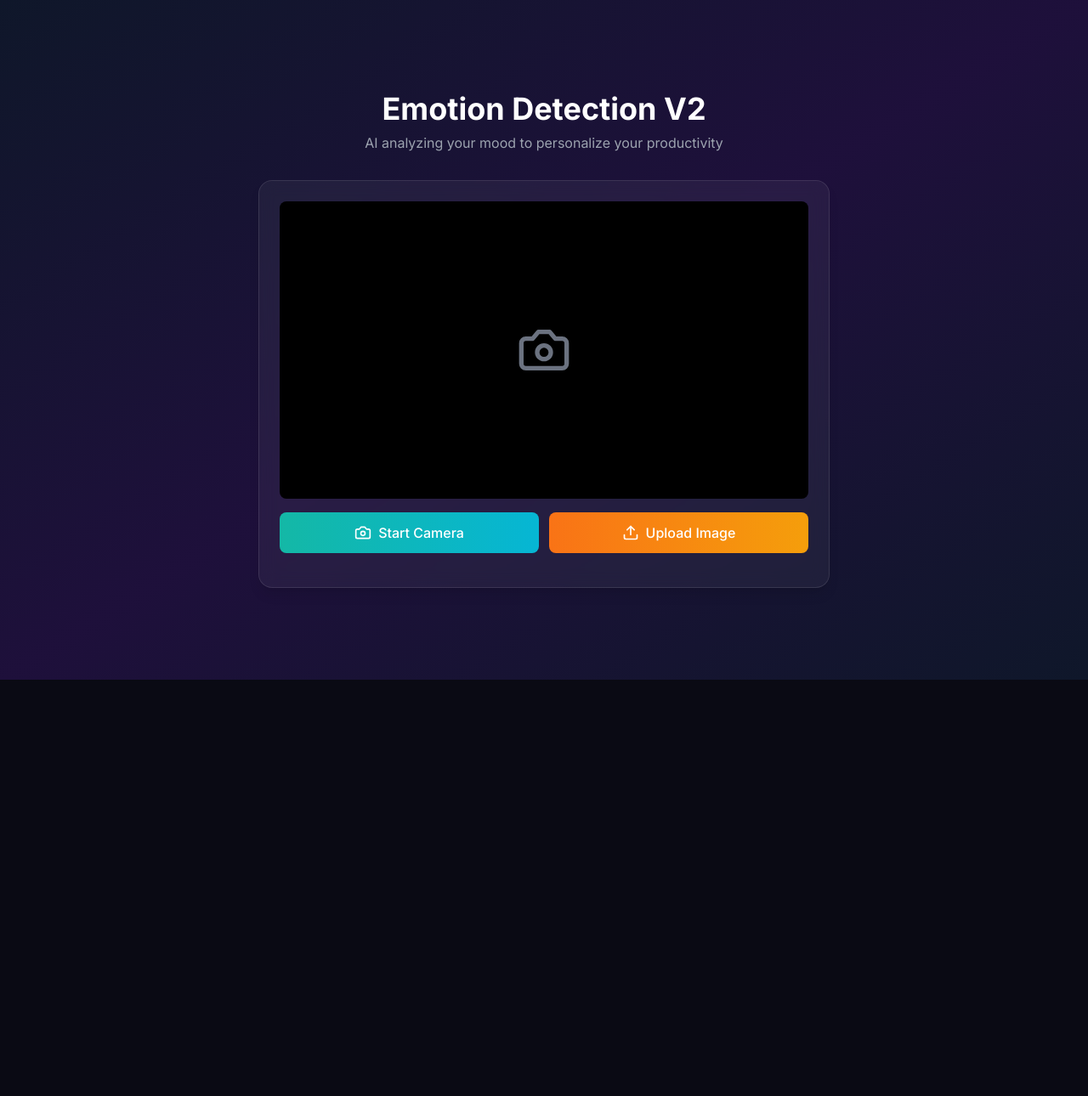
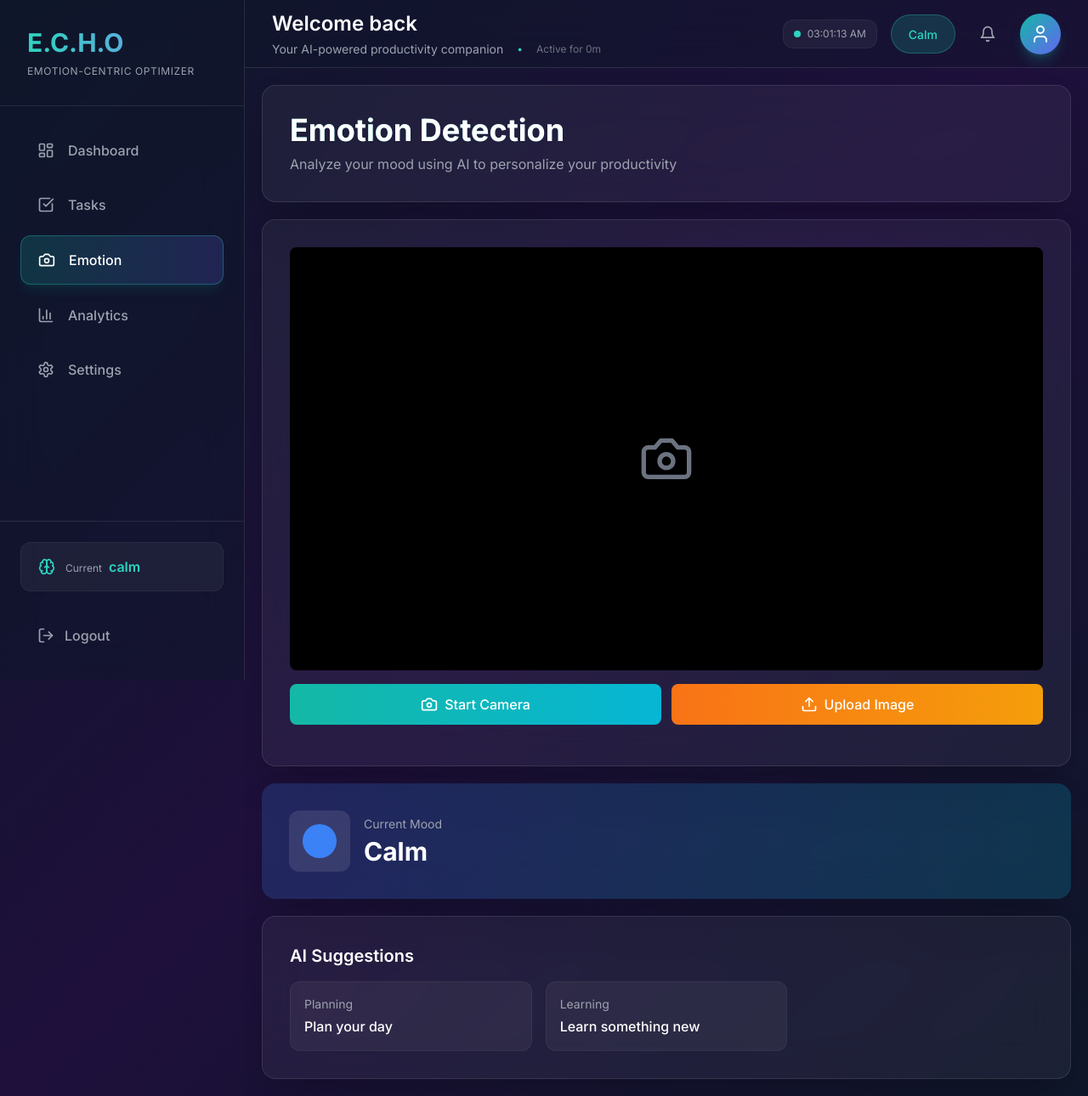
Before and after one commit to beingcrazyasalways/echo-saas, a Next.js app: page /emotion-v2 in a window 1280 px wide. Shown: the whole page at 85% size. Before the commit the page ends 800 px from the top, so only its background shows below. Built offline with nearby package versions, Linux system fonts and the light colour scheme; no server answers.

Commit message:
refactor: match emotion-v2 page to dashboard design system with Sidebar, Header, glassmorphism

```diff
--- a/app/emotion-v2/page.jsx
+++ b/app/emotion-v2/page.jsx
@@ -1,40 +1,132 @@
 'use client';
 
-import { useState } from 'react';
+import { useState, useEffect } from 'react';
+import { getCurrentUser } from '@/lib/supabaseClient';
 import EmotionCamera from '@/components/EmotionCamera';
+import Sidebar from '@/components/Sidebar';
+import Header from '@/components/Header';
 
 export default function EmotionV2Page() {
   const [mood, setMood] = useState('calm');
+  const [user, setUser] = useState(null);
+  const [sidebarOpen, setSidebarOpen] = useState(false);
+
+  useEffect(() => {
+    getCurrentUser().then(setUser);
+  }, []);
 
   const handleEmotionDetected = (mappedEmotion) => {
     setMood(mappedEmotion);
     localStorage.setItem('currentEmotion', mappedEmotion);
   };
 
-  const glow =
-    mood === 'stressed'
-      ? 'shadow-red-500/30'
-      : mood === 'calm'
-      ? 'shadow-blue-500/30'
-      : 'shadow-cyan-500/30';
+  const getEmotionGlow = () => {
+    switch (mood) {
+      case 'stressed': return 'shadow-red-500/30';
+      case 'calm': return 'shadow-blue-500/30';
+      case 'focused': return 'shadow-cyan-500/30';
+      default: return 'shadow-violet-500/30';
+    }
+  };
+
+  const getEmotionGradient = () => {
+    switch (mood) {
+      case 'stressed': return 'from-red-500/20 to-orange-500/20 border-red-400/30';
+      case 'calm': return 'from-blue-500/20 to-cyan-500/20 border-blue-400/30';
+      case 'focused': return 'from-cyan-500/20 to-indigo-500/20 border-cyan-400/30';
+      default: return 'from-violet-500/20 to-purple-500/20 border-violet-400/30';
+    }
+  };
 
   return (
-    <div className={`min-h-screen bg-gradient-to-br from-slate-900 via-violet-900/30 to-slate-900 flex items-center justify-center p-4 ${glow} transition-all duration-500`}>
-      <div className="w-full max-w-2xl">
-        <div className="text-center mb-6 sm:mb-8">
-          <h1 className="text-2xl sm:text-3xl lg:text-4xl font-bold text-white mb-2">Emotion Detection V2</h1>
-          <p className="text-sm sm:text-base text-gray-400">AI analyzing your mood to personalize your productivity</p>
+    <div className={`min-h-screen bg-gradient-to-br from-slate-900 via-violet-900/30 to-slate-900 ${getEmotionGlow()} transition-all duration-500`}>
+      <div className="flex flex-col lg:flex-row">
+        <Sidebar
+          currentEmotion={mood}
+          isOpen={sidebarOpen}
+          onClose={() => setSidebarOpen(false)}
+        />
+        <div className="flex-1 w-full min-w-0 overflow-x-hidden">
+          <Header
+            user={user}
+            currentEmotion={mood}
+            onMenuToggle={() => setSidebarOpen(true)}
+          />
+          <main className="p-3 sm:p-4 lg:p-5">
+            <div className="w-full space-y-3 sm:space-y-4 lg:space-y-5">
+              {/* Page Header */}
+              <div className="backdrop-blur-xl bg-white/5 border border-white/10 rounded-2xl p-4 sm:p-6 lg:p-8 shadow-2xl">
+                <h1 className="text-2xl sm:text-3xl lg:text-4xl font-bold text-white mb-2 bg-gradient-to-r from-teal-400 to-indigo-400 bg-clip-text text-transparent">
+                  Emotion Detection
+                </h1>
+                <p className="text-sm sm:text-base text-gray-400">Analyze your mood using AI to personalize your productivity</p>
               </div>
 
-        <div className="glass-card p-4 sm:p-6 rounded-2xl shadow-lg transition-all duration-300">
+              {/* Camera Section */}
+              <div className="backdrop-blur-xl bg-white/5 border border-white/10 rounded-2xl p-4 sm:p-6 lg:p-8 shadow-2xl transition-all duration-300 hover:scale-105">
                 <EmotionCamera onEmotionDetected={handleEmotionDetected} />
               </div>
 
-        {mood && mood !== 'calm' && (
-          <div className="mt-4 text-center">
-            <p className="text-sm text-gray-400">Current mood: <span className="text-white font-semibold capitalize">{mood}</span></p>
+              {/* Current Mood Display */}
+              {mood && (
+                <div className={`backdrop-blur-xl bg-gradient-to-r ${getEmotionGradient()} rounded-2xl p-4 sm:p-6 lg:p-8 shadow-2xl transition-all duration-300 hover:scale-105`}>
+                  <div className="flex items-center gap-3 sm:gap-4">
+                    <div className="p-3 sm:p-4 rounded-xl bg-white/10">
+                      <div className={`w-8 h-8 sm:w-10 sm:h-10 rounded-full ${mood === 'stressed' ? 'bg-red-500' : mood === 'calm' ? 'bg-blue-500' : 'bg-cyan-500'}`} />
+                    </div>
+                    <div>
+                      <p className="text-xs sm:text-sm text-gray-400 mb-1">Current Mood</p>
+                      <p className="text-xl sm:text-2xl lg:text-3xl font-bold text-white capitalize">{mood}</p>
+                    </div>
+                  </div>
                 </div>
               )}
+
+              {/* Suggestions Section */}
+              <div className="backdrop-blur-xl bg-white/5 border border-white/10 rounded-2xl p-4 sm:p-6 lg:p-8 shadow-2xl transition-all duration-300 hover:scale-105">
+                <h3 className="text-lg sm:text-xl font-semibold text-white mb-3 sm:mb-4">AI Suggestions</h3>
+                <div className="grid grid-cols-1 md:grid-cols-2 lg:grid-cols-3 gap-3 sm:gap-4">
+                  {mood === 'stressed' && (
+                    <>
+                      <div className="p-3 sm:p-4 rounded-xl bg-white/5 border border-white/5 hover:bg-white/10 transition-all duration-300">
+                        <p className="text-sm text-gray-400 mb-1">Quick Win</p>
+                        <p className="text-white font-medium">Take a short break</p>
+                      </div>
+                      <div className="p-3 sm:p-4 rounded-xl bg-white/5 border border-white/5 hover:bg-white/10 transition-all duration-300">
+                        <p className="text-sm text-gray-400 mb-1">Small Task</p>
+                        <p className="text-white font-medium">Complete a pending task</p>
+                      </div>
+                    </>
+                  )}
+                  {mood === 'calm' && (
+                    <>
+                      <div className="p-3 sm:p-4 rounded-xl bg-white/5 border border-white/5 hover:bg-white/10 transition-all duration-300">
+                        <p className="text-sm text-gray-400 mb-1">Planning</p>
+                        <p className="text-white font-medium">Plan your day</p>
+                      </div>
+                      <div className="p-3 sm:p-4 rounded-xl bg-white/5 border border-white/5 hover:bg-white/10 transition-all duration-300">
+                        <p className="text-sm text-gray-400 mb-1">Learning</p>
+                        <p className="text-white font-medium">Learn something new</p>
+                      </div>
+                    </>
+                  )}
+                  {mood === 'focused' && (
+                    <>
+                      <div className="p-3 sm:p-4 rounded-xl bg-white/5 border border-white/5 hover:bg-white/10 transition-all duration-300">
+                        <p className="text-sm text-gray-400 mb-1">High Priority</p>
+                        <p className="text-white font-medium">Work on important task</p>
+                      </div>
+                      <div className="p-3 sm:p-4 rounded-xl bg-white/5 border border-white/5 hover:bg-white/10 transition-all duration-300">
+                        <p className="text-sm text-gray-400 mb-1">Deep Work</p>
+                        <p className="text-white font-medium">Finish pending work</p>
+                      </div>
+                    </>
+                  )}
+                </div>
+              </div>
+            </div>
+          </main>
+        </div>
       </div>
     </div>
   );
```
Lines whose indentation alone changed are shown as unchanged.
